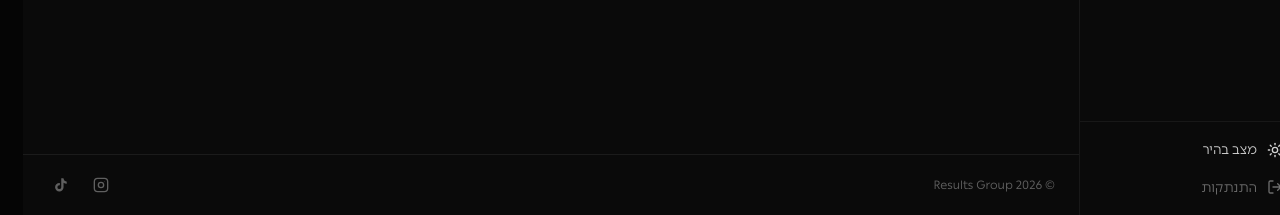
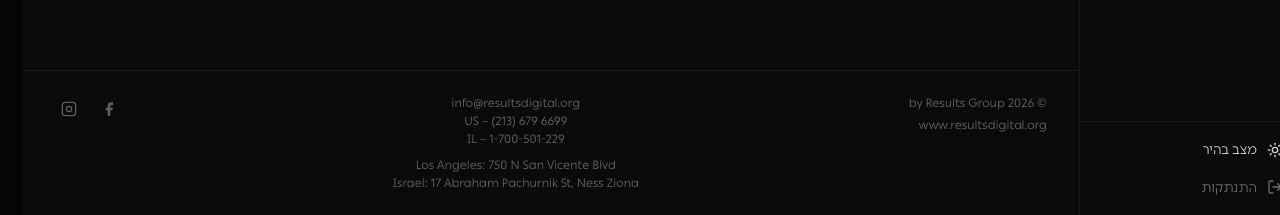
Before and after one commit to Results-Group/results-pages, a Next.js app: page /admin/users in a window 1280 px wide. Shown: the part 585-800 px from the top of the page. Built offline with nearby package versions, Linux system fonts and the light colour scheme; no server answers.

Commit message:
fix: update admin footer to match reference design with full contact info
Co-authored-by: Cursor <cursoragent@cursor.com>

```diff
--- a/app/admin/layout.tsx
+++ b/app/admin/layout.tsx
@@ -379,14 +379,58 @@ export default function AdminLayout({ children }: { children: React.ReactNode })
 function AdminFooter() {
   return (
     <footer
-      className="mt-auto px-6 py-4 flex items-center justify-between gap-4 flex-wrap"
+      className="mt-auto px-8 py-6"
       style={{ borderTop: '1px solid var(--admin-border)' }}
     >
+      <div className="flex items-start justify-between gap-6 flex-wrap">
+
+        {/* Left — copyright + website */}
+        <div className="flex flex-col gap-1.5">
           <p className="text-xs" style={{ color: 'var(--admin-text-muted)' }}>
-        © {new Date().getFullYear()} Results Group
+            © {new Date().getFullYear()} by Results Group
           </p>
+          <a
+            href="https://www.resultsdigital.org"
+            target="_blank"
+            rel="noopener noreferrer"
+            className="text-xs transition-opacity hover:opacity-80"
+            style={{ color: 'var(--admin-text-muted)' }}
+          >
+            www.resultsdigital.org
+          </a>
+        </div>
 
+        {/* Center — contact details */}
+        <div className="flex flex-col items-center gap-0.5 text-center">
+          <a
+            href="mailto:info@resultsdigital.org"
+            className="text-xs transition-opacity hover:opacity-80"
+            style={{ color: 'var(--admin-text-muted)' }}
+          >
+            info@resultsdigital.org
+          </a>
+          <p className="text-xs" style={{ color: 'var(--admin-text-muted)' }}>US – (213) 679 6699</p>
+          <p className="text-xs" style={{ color: 'var(--admin-text-muted)' }}>IL – 1-700-501-229</p>
+          <div className="mt-2 flex flex-col items-center gap-0.5">
+            <p className="text-xs" style={{ color: 'var(--admin-text-muted)' }}>Los Angeles: 750 N San Vicente Blvd</p>
+            <p className="text-xs" style={{ color: 'var(--admin-text-muted)' }}>Israel: 17 Abraham Pachurnik St, Ness Ziona</p>
+          </div>
+        </div>
+
+        {/* Right — social icons */}
         <div className="flex items-center gap-3">
+          <a
+            href="https://www.facebook.com/resultsdigitalgroup"
+            target="_blank"
+            rel="noopener noreferrer"
+            className="p-1.5 rounded-lg transition-opacity hover:opacity-70"
+            style={{ color: 'var(--admin-text-muted)' }}
+            title="Facebook"
+          >
+            <svg width="16" height="16" viewBox="0 0 24 24" fill="currentColor">
+              <path d="M18 2h-3a5 5 0 0 0-5 5v3H7v4h3v8h4v-8h3l1-4h-4V7a1 1 0 0 1 1-1h3z"/>
+            </svg>
+          </a>
           <a
             href="https://www.instagram.com/results_group/"
             target="_blank"
@@ -395,27 +439,14 @@ function AdminFooter() {
             style={{ color: 'var(--admin-text-muted)' }}
             title="Instagram"
           >
-          {/* Instagram icon */}
             <svg width="16" height="16" viewBox="0 0 24 24" fill="none" stroke="currentColor" strokeWidth="2" strokeLinecap="round" strokeLinejoin="round">
               <rect x="2" y="2" width="20" height="20" rx="5" ry="5"/>
               <circle cx="12" cy="12" r="4"/>
               <circle cx="17.5" cy="6.5" r="0.5" fill="currentColor" stroke="none"/>
             </svg>
           </a>
+        </div>
 
-        <a
-          href="https://www.tiktok.com/@resultsgroup?_r=1&_t=ZS-92QnmolMOoC"
-          target="_blank"
-          rel="noopener noreferrer"
-          className="p-1.5 rounded-lg transition-opacity hover:opacity-70"
-          style={{ color: 'var(--admin-text-muted)' }}
-          title="TikTok"
-        >
-          {/* TikTok icon */}
-          <svg width="16" height="16" viewBox="0 0 24 24" fill="currentColor">
-            <path d="M19.59 6.69a4.83 4.83 0 0 1-3.77-4.25V2h-3.45v13.67a2.89 2.89 0 0 1-2.88 2.5 2.89 2.89 0 0 1-2.89-2.89 2.89 2.89 0 0 1 2.89-2.89c.28 0 .54.04.79.1V9.01a6.32 6.32 0 0 0-.79-.05 6.34 6.34 0 0 0-6.34 6.34 6.34 6.34 0 0 0 6.34 6.34 6.34 6.34 0 0 0 6.33-6.34V8.69a8.18 8.18 0 0 0 4.78 1.52V6.76a4.85 4.85 0 0 1-1.01-.07z"/>
-          </svg>
-        </a>
       </div>
     </footer>
   )
```
Lines whose indentation alone changed are shown as unchanged.
